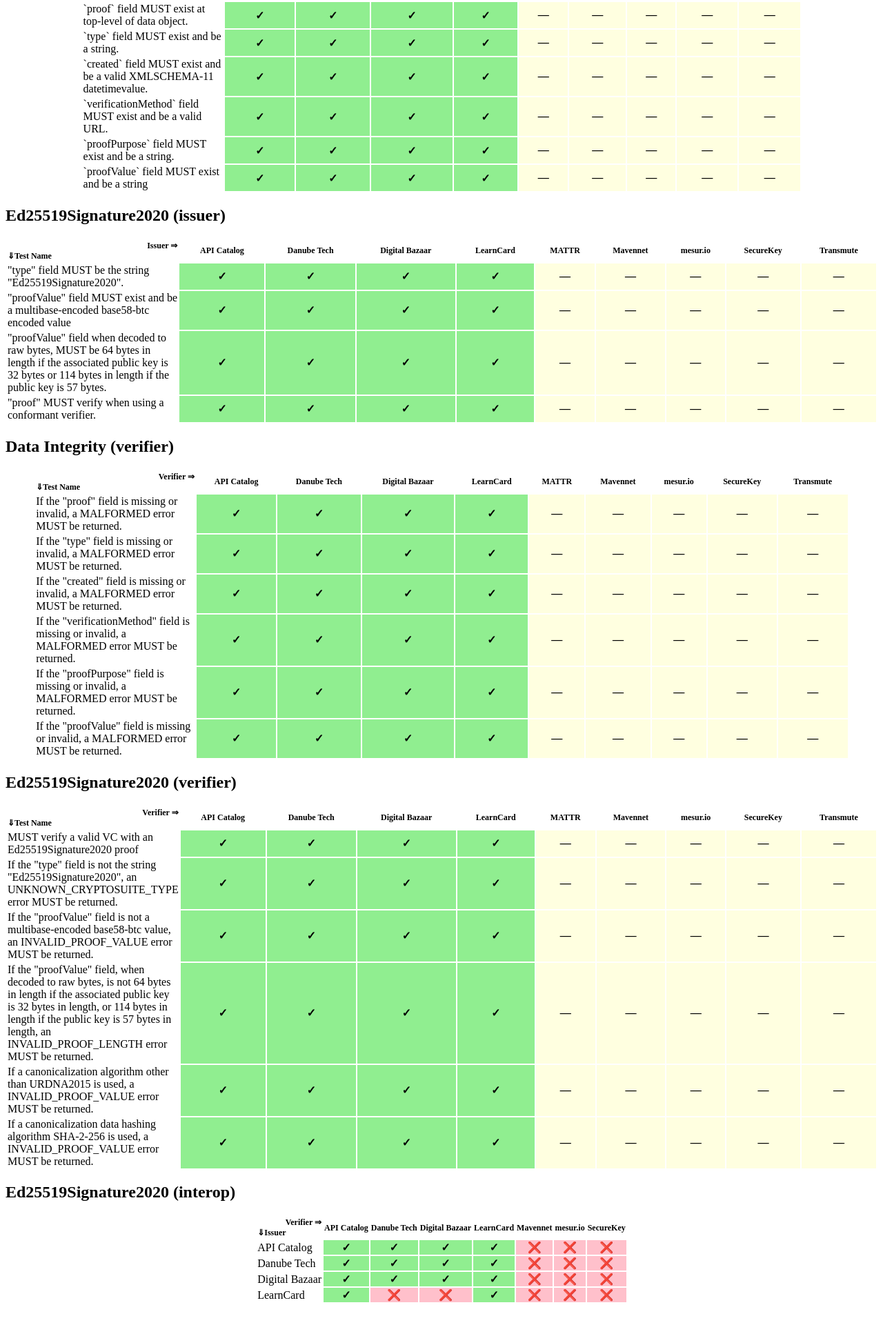
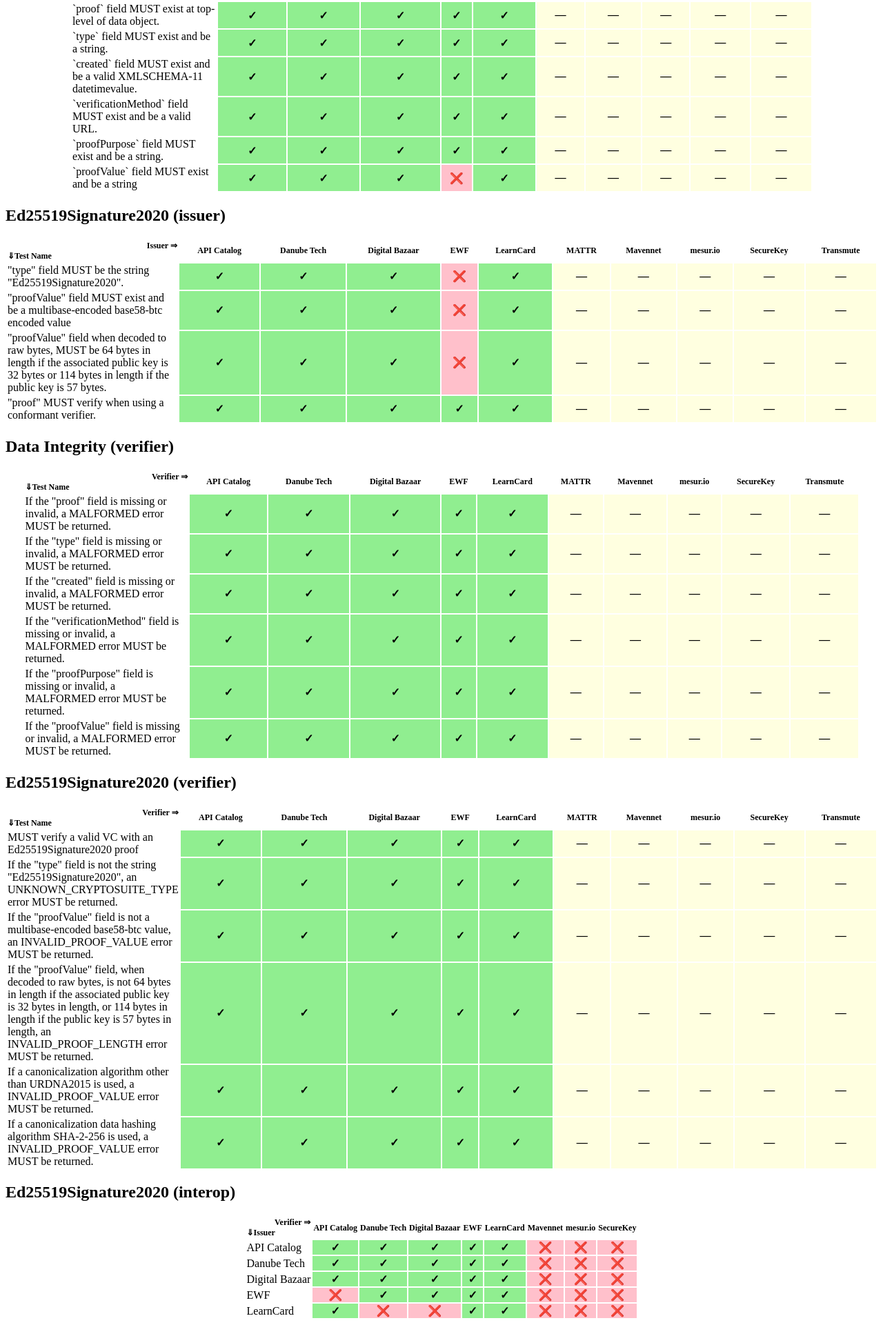
Before and after one commit to w3c/vc-di-ed25519signature2020-test-suite, a plain HTML site: page index.html in a window 1280 px wide. Shown: the part 522-2443 px from the top of the page at 69% size. Before the commit the page ends 2420 px from the top, so only its background shows below. Drawn offline with Linux system fonts and the light colour scheme.

Commit message:
Deploying to gh-pages from @ w3c-ccg/di-ed25519-test-suite@5a09cc64e2395e500e5302c0152c8edd4b69173b 🚀

```diff
--- a/index.html
+++ b/index.html
@@ -83,19 +83,19 @@
     <section class="informative" id="conformance-testing-results">
       <h2> Conformance Testing Results </h2>
       <p>
-      Tests passed 102/116 87%
+      Tests passed 128/150 85%
       </p>
       <p>
-      Tests failed 14/116 13%
+      Tests failed 22/150 15%
       </p>
       <p>
       Tests skipped 0
       </p>
       <p>
-      Total tests 116
+      Total tests 150
       </p>
       <p>
-        These tests were run on <time>30 October 2022 at 5:17 am UTC</time>
+        These tests were run on <time>6 November 2022 at 5:08 am UTC</time>
       </p>
       <section class="informative" id="Key">
         <h3>Key</h3>
@@ -168,6 +168,7 @@
                     <th class="no-wrap small-font">API Catalog</th>
                     <th class="no-wrap small-font">Danube Tech</th>
                     <th class="no-wrap small-font">Digital Bazaar</th>
+                    <th class="no-wrap small-font">EWF</th>
                     <th class="no-wrap small-font">LearnCard</th>
                     <th class="no-wrap small-font">MATTR</th>
                     <th class="no-wrap small-font">Mavennet</th>
@@ -180,6 +181,7 @@
                 <!--This is the name of the test-->
                 <td class="subtest">&#x60;proof&#x60; field MUST exist at top-level of data object.</td>
                 <!--These contain if the test passed, failed, or was skipped-->
+                  <td class="passed not-optional">✓</td>
                   <td class="passed not-optional">✓</td>
                   <td class="passed not-optional">✓</td>
                   <td class="passed not-optional">✓</td>
@@ -198,6 +200,7 @@
                   <td class="passed not-optional">✓</td>
                   <td class="passed not-optional">✓</td>
                   <td class="passed not-optional">✓</td>
+                  <td class="passed not-optional">✓</td>
                   <td class="notImplemented not-optional">—</td>
                   <td class="notImplemented not-optional">—</td>
                   <td class="notImplemented not-optional">—</td>
@@ -208,6 +211,7 @@
                 <!--This is the name of the test-->
                 <td class="subtest">&#x60;created&#x60; field MUST exist and be a valid XMLSCHEMA-11 datetimevalue.</td>
                 <!--These contain if the test passed, failed, or was skipped-->
+                  <td class="passed not-optional">✓</td>
                   <td class="passed not-optional">✓</td>
                   <td class="passed not-optional">✓</td>
                   <td class="passed not-optional">✓</td>
@@ -226,6 +230,7 @@
                   <td class="passed not-optional">✓</td>
                   <td class="passed not-optional">✓</td>
                   <td class="passed not-optional">✓</td>
+                  <td class="passed not-optional">✓</td>
                   <td class="notImplemented not-optional">—</td>
                   <td class="notImplemented not-optional">—</td>
                   <td class="notImplemented not-optional">—</td>
@@ -236,6 +241,7 @@
                 <!--This is the name of the test-->
                 <td class="subtest">&#x60;proofPurpose&#x60; field MUST exist and be a string.</td>
                 <!--These contain if the test passed, failed, or was skipped-->
+                  <td class="passed not-optional">✓</td>
                   <td class="passed not-optional">✓</td>
                   <td class="passed not-optional">✓</td>
                   <td class="passed not-optional">✓</td>
@@ -253,6 +259,7 @@
                   <td class="passed not-optional">✓</td>
                   <td class="passed not-optional">✓</td>
                   <td class="passed not-optional">✓</td>
+                  <td class="failed not-optional">❌</td>
                   <td class="passed not-optional">✓</td>
                   <td class="notImplemented not-optional">—</td>
                   <td class="notImplemented not-optional">—</td>
@@ -322,6 +329,7 @@
                     <th class="no-wrap small-font">API Catalog</th>
                     <th class="no-wrap small-font">Danube Tech</th>
                     <th class="no-wrap small-font">Digital Bazaar</th>
+                    <th class="no-wrap small-font">EWF</th>
                     <th class="no-wrap small-font">LearnCard</th>
                     <th class="no-wrap small-font">MATTR</th>
                     <th class="no-wrap small-font">Mavennet</th>
@@ -337,6 +345,7 @@
                   <td class="passed not-optional">✓</td>
                   <td class="passed not-optional">✓</td>
                   <td class="passed not-optional">✓</td>
+                  <td class="failed not-optional">❌</td>
                   <td class="passed not-optional">✓</td>
                   <td class="notImplemented not-optional">—</td>
                   <td class="notImplemented not-optional">—</td>
@@ -351,6 +360,7 @@
                   <td class="passed not-optional">✓</td>
                   <td class="passed not-optional">✓</td>
                   <td class="passed not-optional">✓</td>
+                  <td class="failed not-optional">❌</td>
                   <td class="passed not-optional">✓</td>
                   <td class="notImplemented not-optional">—</td>
                   <td class="notImplemented not-optional">—</td>
@@ -365,6 +375,7 @@
                   <td class="passed not-optional">✓</td>
                   <td class="passed not-optional">✓</td>
                   <td class="passed not-optional">✓</td>
+                  <td class="failed not-optional">❌</td>
                   <td class="passed not-optional">✓</td>
                   <td class="notImplemented not-optional">—</td>
                   <td class="notImplemented not-optional">—</td>
@@ -376,6 +387,7 @@
                 <!--This is the name of the test-->
                 <td class="subtest">&quot;proof&quot; MUST verify when using a conformant verifier.</td>
                 <!--These contain if the test passed, failed, or was skipped-->
+                  <td class="passed not-optional">✓</td>
                   <td class="passed not-optional">✓</td>
                   <td class="passed not-optional">✓</td>
                   <td class="passed not-optional">✓</td>
@@ -448,6 +460,7 @@
                     <th class="no-wrap small-font">API Catalog</th>
                     <th class="no-wrap small-font">Danube Tech</th>
                     <th class="no-wrap small-font">Digital Bazaar</th>
+                    <th class="no-wrap small-font">EWF</th>
                     <th class="no-wrap small-font">LearnCard</th>
                     <th class="no-wrap small-font">MATTR</th>
                     <th class="no-wrap small-font">Mavennet</th>
@@ -460,6 +473,7 @@
                 <!--This is the name of the test-->
                 <td class="subtest">If the &quot;proof&quot; field is missing or invalid, a MALFORMED error MUST be returned.</td>
                 <!--These contain if the test passed, failed, or was skipped-->
+                  <td class="passed not-optional">✓</td>
                   <td class="passed not-optional">✓</td>
                   <td class="passed not-optional">✓</td>
                   <td class="passed not-optional">✓</td>
@@ -478,6 +492,7 @@
                   <td class="passed not-optional">✓</td>
                   <td class="passed not-optional">✓</td>
                   <td class="passed not-optional">✓</td>
+                  <td class="passed not-optional">✓</td>
                   <td class="notImplemented not-optional">—</td>
                   <td class="notImplemented not-optional">—</td>
                   <td class="notImplemented not-optional">—</td>
@@ -488,6 +503,7 @@
                 <!--This is the name of the test-->
                 <td class="subtest">If the &quot;created&quot; field is missing or invalid, a MALFORMED error MUST be returned.</td>
                 <!--These contain if the test passed, failed, or was skipped-->
+                  <td class="passed not-optional">✓</td>
                   <td class="passed not-optional">✓</td>
                   <td class="passed not-optional">✓</td>
                   <td class="passed not-optional">✓</td>
@@ -506,6 +522,7 @@
                   <td class="passed not-optional">✓</td>
                   <td class="passed not-optional">✓</td>
                   <td class="passed not-optional">✓</td>
+                  <td class="passed not-optional">✓</td>
                   <td class="notImplemented not-optional">—</td>
                   <td class="notImplemented not-optional">—</td>
                   <td class="notImplemented not-optional">—</td>
@@ -520,6 +537,7 @@
                   <td class="passed not-optional">✓</td>
                   <td class="passed not-optional">✓</td>
                   <td class="passed not-optional">✓</td>
+                  <td class="passed not-optional">✓</td>
                   <td class="notImplemented not-optional">—</td>
                   <td class="notImplemented not-optional">—</td>
                   <td class="notImplemented not-optional">—</td>
@@ -530,6 +548,7 @@
                 <!--This is the name of the test-->
                 <td class="subtest">If the &quot;proofValue&quot; field is missing or invalid, a MALFORMED error MUST be returned.</td>
                 <!--These contain if the test passed, failed, or was skipped-->
+                  <td class="passed not-optional">✓</td>
                   <td class="passed not-optional">✓</td>
                   <td class="passed not-optional">✓</td>
                   <td class="passed not-optional">✓</td>
@@ -602,6 +621,7 @@
                     <th class="no-wrap small-font">API Catalog</th>
                     <th class="no-wrap small-font">Danube Tech</th>
                     <th class="no-wrap small-font">Digital Bazaar</th>
+                    <th class="no-wrap small-font">EWF</th>
                     <th class="no-wrap small-font">LearnCard</th>
                     <th class="no-wrap small-font">MATTR</th>
                     <th class="no-wrap small-font">Mavennet</th>
@@ -614,6 +634,7 @@
                 <!--This is the name of the test-->
                 <td class="subtest">MUST verify a valid VC with an Ed25519Signature2020 proof</td>
                 <!--These contain if the test passed, failed, or was skipped-->
+                  <td class="passed not-optional">✓</td>
                   <td class="passed not-optional">✓</td>
                   <td class="passed not-optional">✓</td>
                   <td class="passed not-optional">✓</td>
@@ -632,6 +653,7 @@
                   <td class="passed not-optional">✓</td>
                   <td class="passed not-optional">✓</td>
                   <td class="passed not-optional">✓</td>
+                  <td class="passed not-optional">✓</td>
                   <td class="notImplemented not-optional">—</td>
                   <td class="notImplemented not-optional">—</td>
                   <td class="notImplemented not-optional">—</td>
@@ -642,6 +664,7 @@
                 <!--This is the name of the test-->
                 <td class="subtest">If the &quot;proofValue&quot; field is not a multibase-encoded base58-btc value, an INVALID_PROOF_VALUE error MUST be returned.</td>
                 <!--These contain if the test passed, failed, or was skipped-->
+                  <td class="passed not-optional">✓</td>
                   <td class="passed not-optional">✓</td>
                   <td class="passed not-optional">✓</td>
                   <td class="passed not-optional">✓</td>
@@ -660,6 +683,7 @@
                   <td class="passed not-optional">✓</td>
                   <td class="passed not-optional">✓</td>
                   <td class="passed not-optional">✓</td>
+                  <td class="passed not-optional">✓</td>
                   <td class="notImplemented not-optional">—</td>
                   <td class="notImplemented not-optional">—</td>
                   <td class="notImplemented not-optional">—</td>
@@ -674,6 +698,7 @@
                   <td class="passed not-optional">✓</td>
                   <td class="passed not-optional">✓</td>
                   <td class="passed not-optional">✓</td>
+                  <td class="passed not-optional">✓</td>
                   <td class="notImplemented not-optional">—</td>
                   <td class="notImplemented not-optional">—</td>
                   <td class="notImplemented not-optional">—</td>
@@ -684,6 +709,7 @@
                 <!--This is the name of the test-->
                 <td class="subtest">If a canonicalization data hashing algorithm SHA-2-256 is used, a INVALID_PROOF_VALUE error MUST be returned.</td>
                 <!--These contain if the test passed, failed, or was skipped-->
+                  <td class="passed not-optional">✓</td>
                   <td class="passed not-optional">✓</td>
                   <td class="passed not-optional">✓</td>
                   <td class="passed not-optional">✓</td>
@@ -756,6 +782,7 @@
                     <th class="no-wrap small-font">API Catalog</th>
                     <th class="no-wrap small-font">Danube Tech</th>
                     <th class="no-wrap small-font">Digital Bazaar</th>
+                    <th class="no-wrap small-font">EWF</th>
                     <th class="no-wrap small-font">LearnCard</th>
                     <th class="no-wrap small-font">Mavennet</th>
                     <th class="no-wrap small-font">mesur.io</th>
@@ -766,6 +793,7 @@
                 <!--This is the name of the test-->
                 <td class="subtest">API Catalog</td>
                 <!--These contain if the test passed, failed, or was skipped-->
+                  <td class="passed not-optional">✓</td>
                   <td class="passed not-optional">✓</td>
                   <td class="passed not-optional">✓</td>
                   <td class="passed not-optional">✓</td>
@@ -782,6 +810,7 @@
                   <td class="passed not-optional">✓</td>
                   <td class="passed not-optional">✓</td>
                   <td class="passed not-optional">✓</td>
+                  <td class="passed not-optional">✓</td>
                   <td class="failed not-optional">❌</td>
                   <td class="failed not-optional">❌</td>
                   <td class="failed not-optional">❌</td>
@@ -790,6 +819,20 @@
                 <!--This is the name of the test-->
                 <td class="subtest">Digital Bazaar</td>
                 <!--These contain if the test passed, failed, or was skipped-->
+                  <td class="passed not-optional">✓</td>
+                  <td class="passed not-optional">✓</td>
+                  <td class="passed not-optional">✓</td>
+                  <td class="passed not-optional">✓</td>
+                  <td class="passed not-optional">✓</td>
+                  <td class="failed not-optional">❌</td>
+                  <td class="failed not-optional">❌</td>
+                  <td class="failed not-optional">❌</td>
+              </tr>
+              <tr>
+                <!--This is the name of the test-->
+                <td class="subtest">EWF</td>
+                <!--These contain if the test passed, failed, or was skipped-->
+                  <td class="failed not-optional">❌</td>
                   <td class="passed not-optional">✓</td>
                   <td class="passed not-optional">✓</td>
                   <td class="passed not-optional">✓</td>
@@ -805,6 +848,7 @@
                   <td class="passed not-optional">✓</td>
                   <td class="failed not-optional">❌</td>
                   <td class="failed not-optional">❌</td>
+                  <td class="passed not-optional">✓</td>
                   <td class="passed not-optional">✓</td>
                   <td class="failed not-optional">❌</td>
                   <td class="failed not-optional">❌</td>
```
